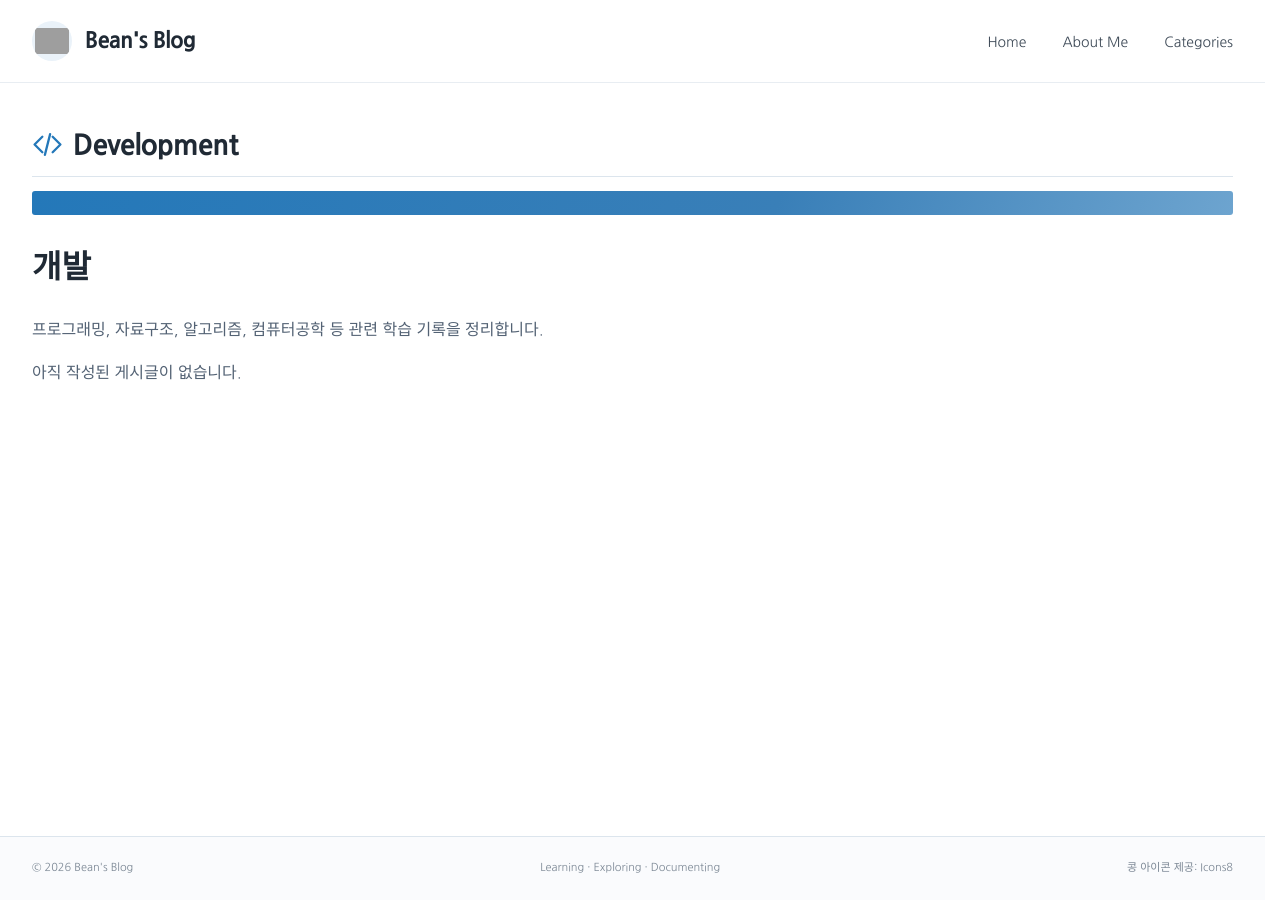
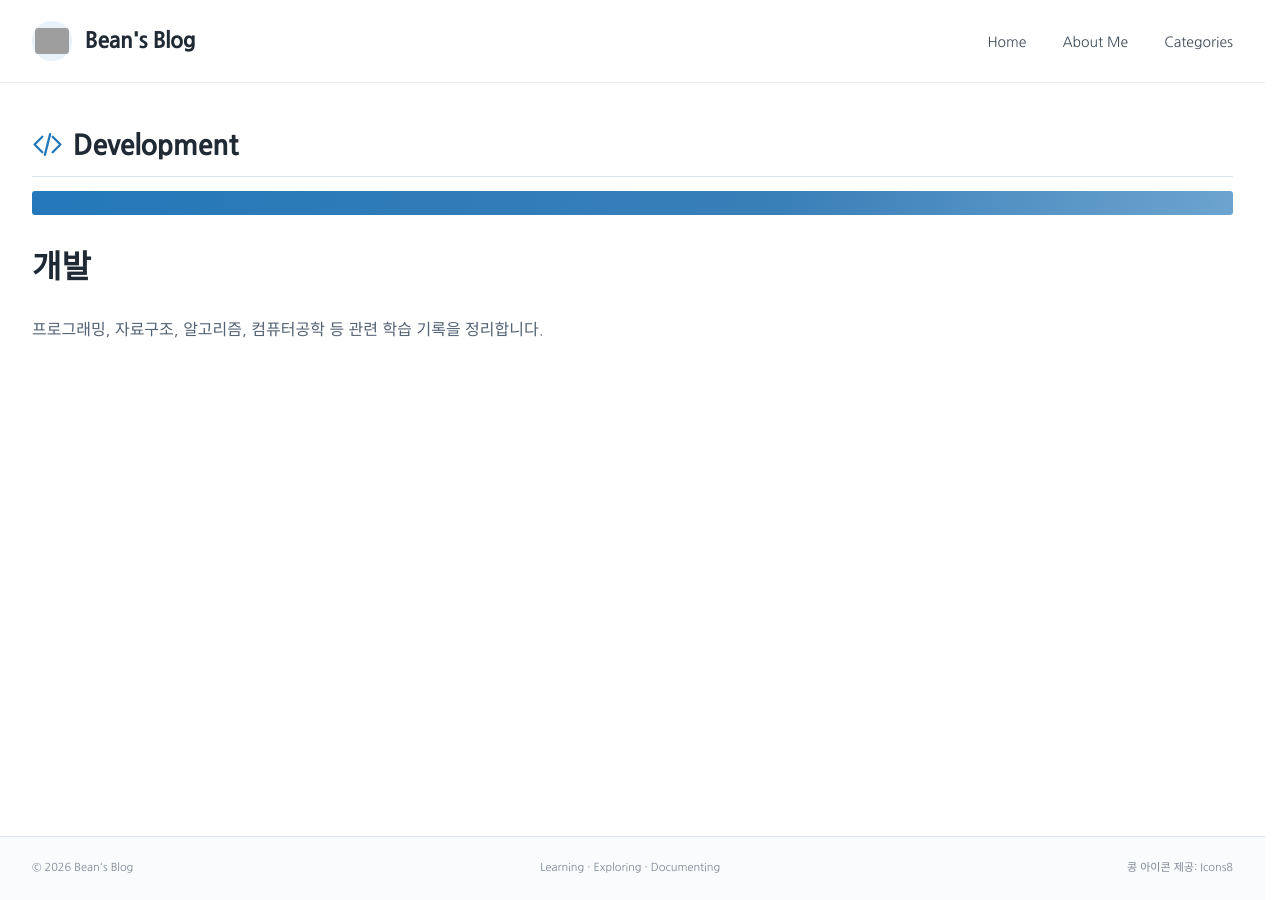
Before and after one commit to BEAN-CMD418/bean-cmd418.github.io, a Jekyll site: the page built from development/index.md, in a window 1280 px wide. Built offline with Jekyll 4.4.1, drawn with Linux system fonts in a browser that asks for light colours; some web fonts are replaced; grey boxes are pictures that could not be loaded.

```diff
--- a/development/index.md
+++ b/development/index.md
@@ -8,5 +9,3 @@ permalink: /development/
 # 개발
 
 프로그래밍, 자료구조, 알고리즘, 컴퓨터공학 등 관련 학습 기록을 정리합니다.
-
-아직 작성된 게시글이 없습니다.
```
Also changed, not shown: other parts of development/index.md (+1 -0 lines).
